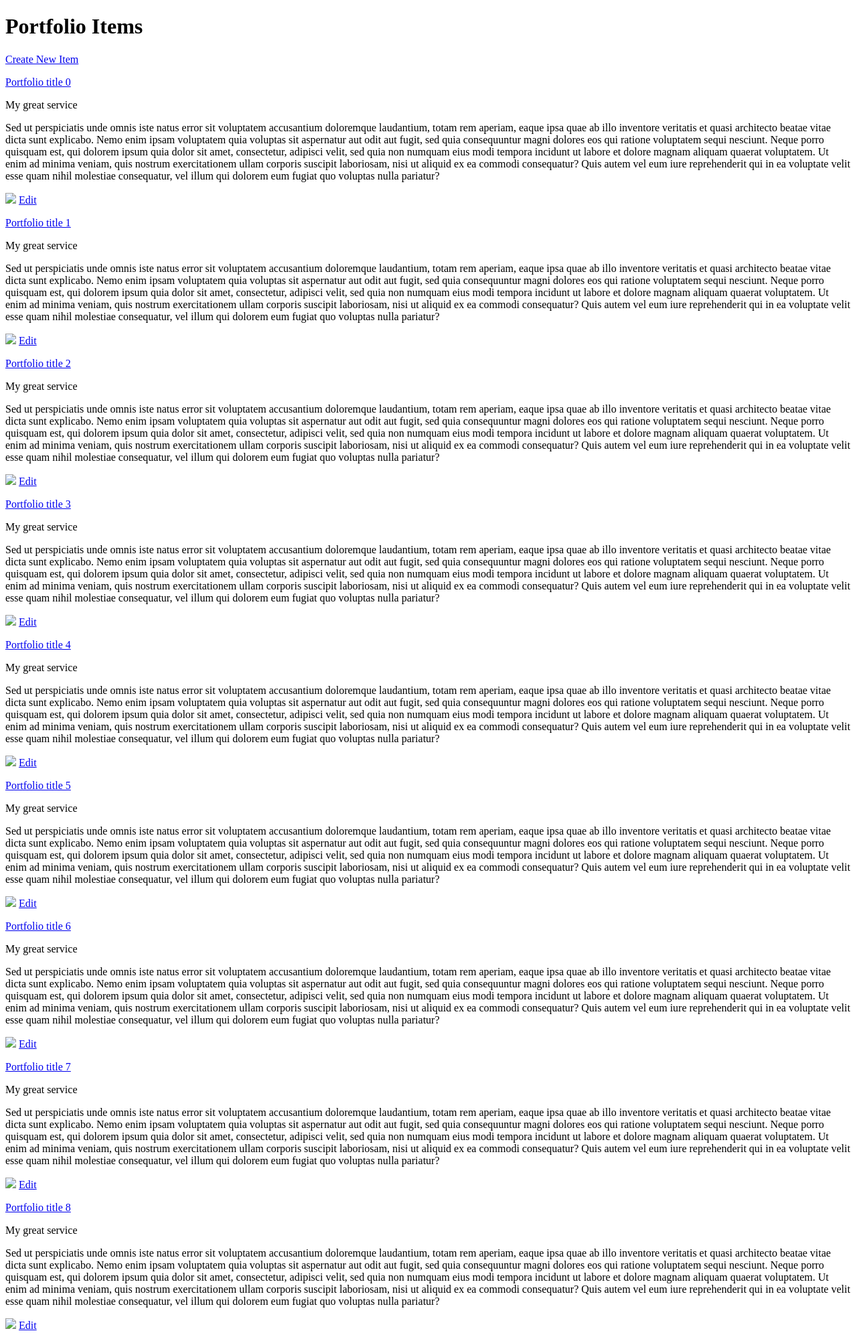
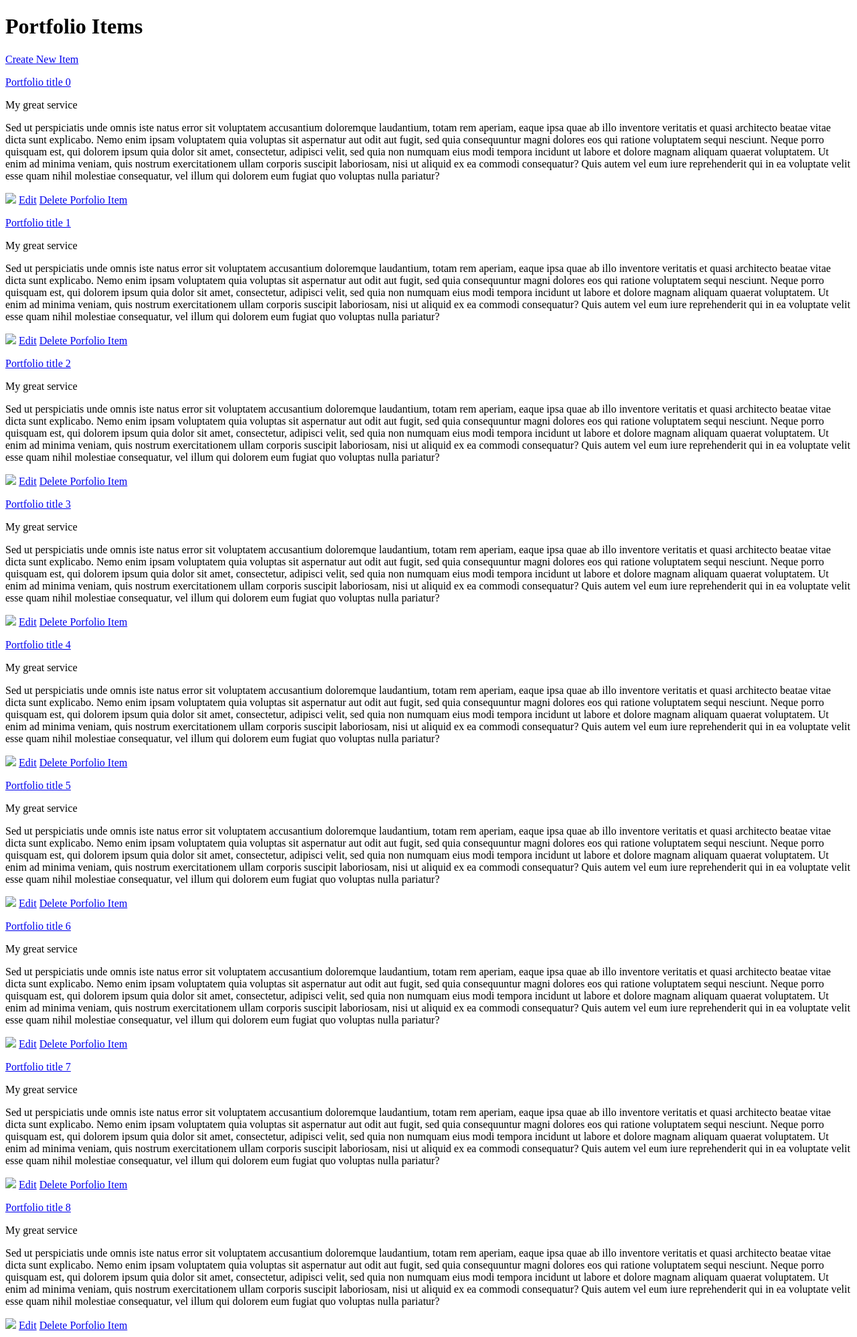
Before and after one commit to piraticallindsey/piratical_app, a Rails app: page /portfolios in a window 1280 px wide. Shown: the whole page at 67% size. Run offline with Rails 7, Linux system fonts and the light colour scheme; data comes from the database, SQL or seed files in the repository; some libraries are stand-ins or nearby versions.

Commit message:
implemented destroy function to portfolios

```diff
--- a/app/controllers/portfolios_controller.rb
+++ b/app/controllers/portfolios_controller.rb
@@ -39,4 +39,16 @@ class PortfoliosController < ApplicationController
         @portfolio_item = Portfolio.find(params[:id])
     end
 
+    def destroy
+      #lookup file to destroy
+      @portfolio_item = Portfolio.find(params[:id])
+
+    #Destroy record
+    @portfolio_item.destroy
+
+    #redirect
+    respond_to do |format|
+      format.html { redirect_to portfolios_url, notice: 'Portfolio was Successfully Removed' }
+    end
+  end
 end
--- a/app/views/portfolios/index.html.erb
+++ b/app/views/portfolios/index.html.erb
@@ -8,4 +8,5 @@
     <p><%= portfolio_item.body %></p>
     <%= image_tag portfolio_item.thumb_image unless portfolio_item.thumb_image.nil? %>
 <%= link_to "Edit", edit_portfolio_path(portfolio_item) %>
+<%= link_to 'Delete Porfolio Item', portfolio_path(portfolio_item), method: :delete, data: { confirm: 'Are you sure?' } %>
 <% end %>
```
